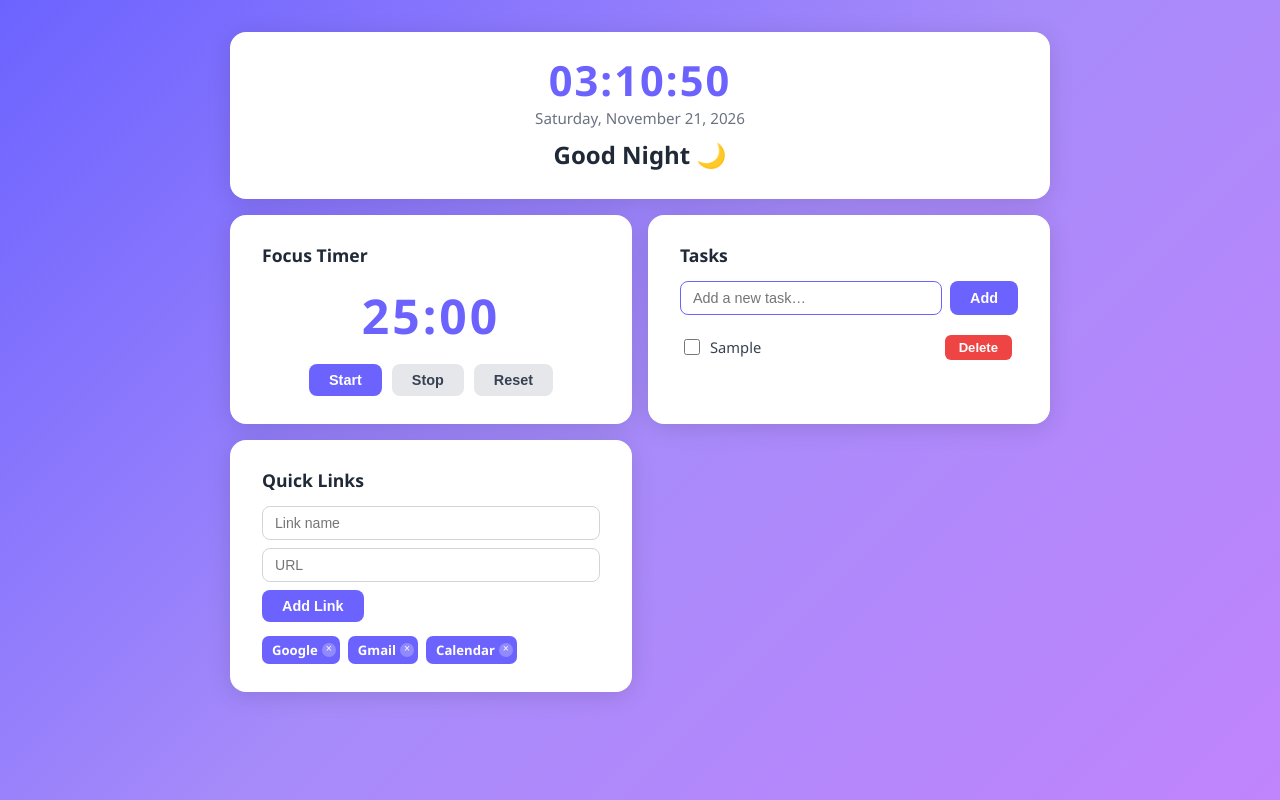
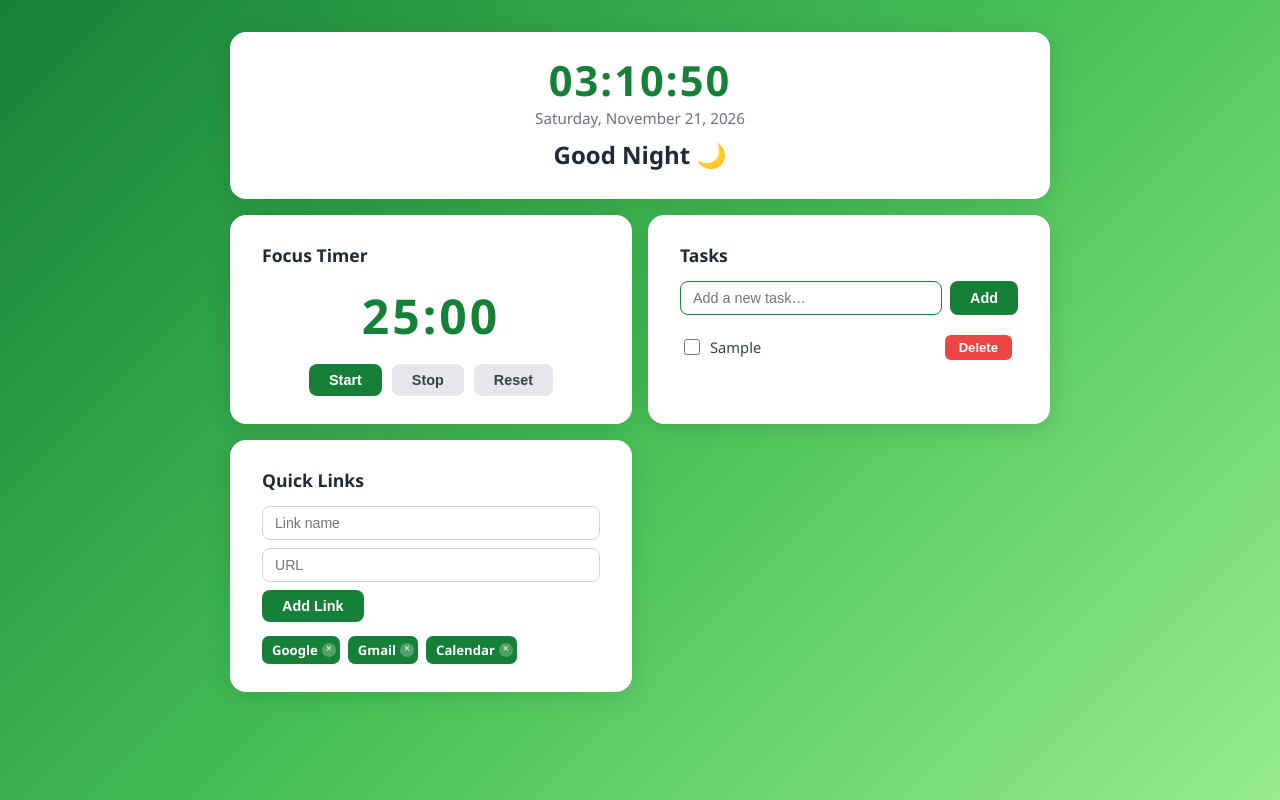
Before and after one commit to ellensproject-doit/CodingCamp-16November26-risqins, a plain HTML site: page index.html in a window 1280 px wide. Both pictures are taken after typing "Sample" into the empty fields and a click on the button "Add". Drawn offline with Linux system fonts and the light colour scheme.

Commit message:
ubah palet warna ke tema hijau

```diff
--- a/css/style.css
+++ b/css/style.css
@@ -12,7 +12,7 @@
 body {
   font-family: 'Segoe UI', Arial, sans-serif;
   min-height: 100vh;
-  background: linear-gradient(135deg, #6c63ff 0%, #a78bfa 50%, #c084fc 100%);
+  background: linear-gradient(135deg, #168039 0%, #45BF55 50%, #97ED8A 100%);
   display: flex;
   justify-content: center;
   align-items: flex-start;
@@ -44,7 +44,7 @@ body {
 .greeting-card .time {
   font-size: 2.6rem;
   font-weight: 700;
-  color: #6c63ff;
+  color: #168039;
   letter-spacing: 2px;
   line-height: 1;
 }
@@ -87,7 +87,7 @@ body {
 .timer-display {
   font-size: 3rem;
   font-weight: 700;
-  color: #6c63ff;
+  color: #168039;
   letter-spacing: 3px;
 }
 
@@ -116,7 +116,7 @@ body {
 }
 
 .btn-primary {
-  background: #6c63ff;
+  background: #168039;
   color: #ffffff;
 }
 
@@ -158,7 +158,7 @@ body {
 }
 
 .task-input-row input:focus {
-  border-color: #6c63ff;
+  border-color: #168039;
 }
 
 /* ---------- Task List ---------- */
@@ -191,7 +191,7 @@ body {
 .task-item input[type="checkbox"] {
   width: 16px;
   height: 16px;
-  accent-color: #6c63ff;
+  accent-color: #168039;
   cursor: pointer;
   flex-shrink: 0;
 }
@@ -213,7 +213,7 @@ body {
 .task-edit-input {
   flex: 1;
   padding: 4px 8px;
-  border: 1.5px solid #6c63ff;
+  border: 1.5px solid #168039;
   border-radius: 6px;
   font-size: 0.9rem;
   outline: none;
@@ -252,7 +252,7 @@ body {
 }
 
 .link-input-row input:focus {
-  border-color: #6c63ff;
+  border-color: #168039;
 }
 
 .link-input-row .btn {
@@ -276,7 +276,7 @@ body {
 
 .link-chip a {
   display: inline-block;
-  background: #6c63ff;
+  background: #168039;
   color: #ffffff;
   text-decoration: none;
   font-size: 0.82rem;
```
